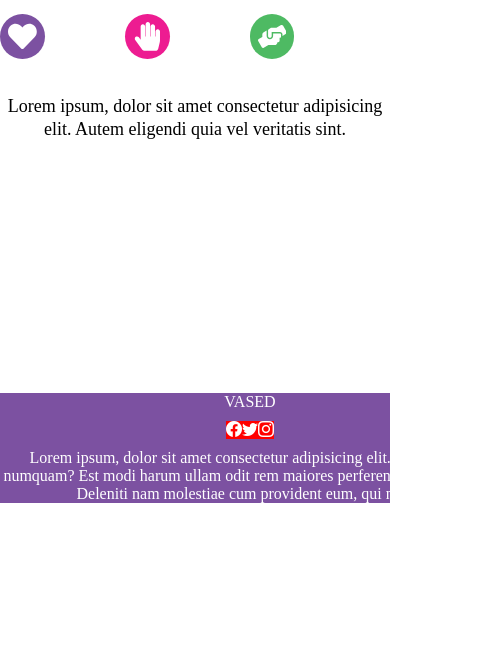
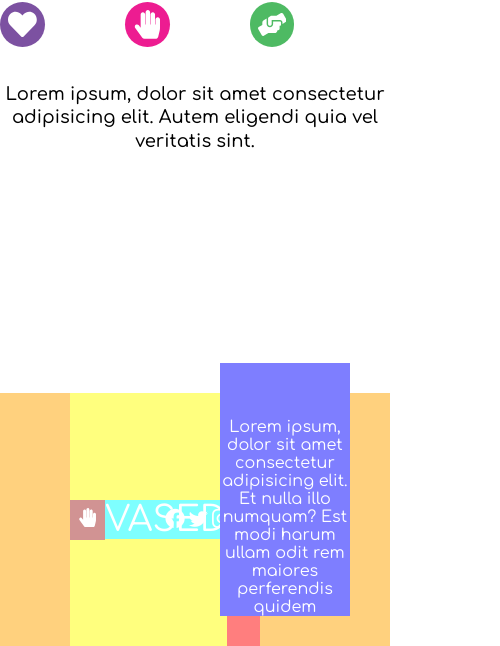
Before and after one commit to Jhuset2003/VasedWeb, a React (Vite) app: page / in a window 390 px wide. Shown: the part 451-1097 px from the top of the page, 500 px wide, since content can reach past the window. Before the commit the page ends 954 px from the top, so only its background shows below. Built offline with nearby package versions, Linux system fonts and the light colour scheme.

Commit message:
footersection

```diff
--- a/src/components/Sections/Footer.css
+++ b/src/components/Sections/Footer.css
@@ -1,3 +1,5 @@
+@import url('https://fonts.googleapis.com/css2?family=Comfortaa:wght@300;400;500;600;700&display=swap');
+/*desktop*/
 .footer{
     background-color: var(--purple);;
     color: white;
@@ -5,24 +7,140 @@
     display: grid;
     justify-items: center;
     align-content: center;
-    gap: 10px;
     font-family: var(--fuente2);
+    background-color: var( --purple);
+    height: 15vh !important;
+    opacity: 0.5;
+    display: flex;
 
 }
+.logo_text{
+   display: flex;
+   flex-direction:row-reverse;
+   align-items: center;
+   justify-content: center;
+   background-color: yellow;
+   padding: 0 0 0 0; /*arriba(top), derecha(right), abajo(bottom), izquierda(left)*/
+   position: relative;
+   left: 70px;
+}
+
+.icons_objects{
+    font-size: 1.2rem;
+    color: white;
+    padding: 0.5rem;
+    background-color: brown;
+}
+
+
 .paragraph_container{
-    width: 500px;
+
     display: flex;
     align-items: flex-end;
+    background-color: blue;
+    position: relative;
+    right: 40px;
+    bottom: 30px;
+    font-family: 'Comfortaa', cursive;
+}
+.text_footer{
+    font-size: 16px;
+    justify-content: left;
+    color: white;
+}
+.footer__p{
+    background-color: aqua;
+    font-size: 35px;
+    display: flex;
+    align-items: center;
+    justify-content: center;
+    font-family: 'Comfortaa', cursive;
+}
+.footer_social_networks{
+   background-color: red;
+   display: flex;
+   align-items: center;
+   justify-content: center;
+   width: 920px;
 }
 
-.footer_social_networks{
-    background-color: red;
-    align-items: flex-start
+.social{
+    margin:0 2%;
+    border-radius: 50%;
+    font-size: larger;
+    position: relative;
+    right: 10px;
 }
 /*media query*/
-@media (min-width: 768px) {
+              /*0-480*/
+
+@media (max-width: 480px) {/*aplica 0-480*/
     .footer{
-        display:flex;
+         background-color: black;
+         height: 30vh !important;
+       }
 
+       .footer__p{
+        background-color: aqua;
+        display: flex;
+        align-items: center;
+        justify-content: center;
+        font-family: 'Comfortaa', cursive;
+        flex-direction: column;
+
+       }
+
+       .footer_social_networks{
+        background-color: red;
+        display: flex;
+        align-items: center;
+        justify-content: center;
+        width: 920px;
+     }
+     .paragraph_container{
+
+        display: flex;
+        align-items: flex-end;
+        background-color: blue;
+        position: relative;
+        right: 40px;
+        bottom: 30px;
+        font-family: 'Comfortaa', cursive;
+    }
+   }
+
+
+              /*0-768*/
+
+   @media (max-width: 768px) {/*aplica 0-768*/
+    .footer{
+        background-color: orange;
+        height: 30vh !important;
+    }
+    .footer__p{
+        background-color: aqua;
+        display: flex;
+        align-items: center;
+        justify-content: center;
+        font-family: 'Comfortaa', cursive;
+        flex-direction: column;
+       }
+
+       .footer_social_networks{
+        background-color: red;
+        display: flex;
+        align-items: center;
+        justify-content: center;
+        width: 920px;
+     }
+     .paragraph_container{
+
+        display: flex;
+        align-items: flex-end;
+        background-color: blue;
+        position: relative;
+        right: 40px;
+        bottom: 30px;
+        font-family: 'Comfortaa', cursive;
     }
 }
--- a/src/components/Sections/Footer.jsx
+++ b/src/components/Sections/Footer.jsx
@@ -1,17 +1,28 @@
 import React from "react";
 import "./Footer.css";
+import { FaHandPaper } from "react-icons/fa";
+
 const Footer = () => {
   return (
     <footer class="footer container">
-      <p class="footer__p">VASED</p>
+      <div className="logo_text">
+        <p class="footer__p">VASED</p>
+        <div className="icons_objects ">
+          <FaHandPaper />
+        </div>
+      </div>
       <div class="footer_social_networks">
-        <i class="bi bi-facebook"></i>
-        <i class="bi bi-twitter"></i>
-        <i class="bi bi-instagram"></i>
+        <i class="bi bi-facebook social"></i>
+        <i class="bi bi-twitter social"></i>
+        <i class="bi bi-instagram social"></i>
       </div>
       <div class="paragraph_container">
-        <p>Lorem ipsum, dolor sit amet consectetur adipisicing elit. Et nulla illo numquam? Est modi harum ullam odit rem maiores perferendis quidem non? Deleniti nam molestiae cum provident eum, qui natus.</p>
-        </div>
+        <p class="text_footer">
+          Lorem ipsum, dolor sit amet consectetur adipisicing elit. Et nulla
+          illo numquam? Est modi harum ullam odit rem maiores perferendis quidem
+
+        </p>
+      </div>
     </footer>
   );
 };
--- a/src/components/Sections/Hero.css
+++ b/src/components/Sections/Hero.css
@@ -1,4 +1,5 @@
 @import url('https://fonts.googleapis.com/css2?family=Comfortaa:wght@300;400;500;600;700&display=swap');
+/*desktop*/
 .content_hero{
     display: grid;
     justify-items: center;
@@ -93,6 +94,7 @@ video{
     line-height: 1.3;
     max-width: 450px;/*para que los parrafos no tengan mas de 6 o 7 palabras para que no se vuelva ilegible*/
     margin: 20px auto;/*es lo mismo que margin left y margin rigth auto*/
+    font-family: 'Comfortaa', cursive;
 }
 
 /*media query*/
@@ -109,7 +111,7 @@ video{
  }
 }
 
-@media only screen and (min-width:950px){/*0-950 no aplica , de 950-2000 aplica, minimo ancho desde donde aplica, minimo debe tener 950px para aplicar*//*borro lo que no tenga que sobreescribir, como las fuentes, el tamaño,*/
+@media only screen and (min-width:950px){/* 950-2000 aplica,copio y pego borro lo que no tenga que sobreescribir, como las fuentes, el tamaño,*/
 .text_info_hero{
      margin-bottom: 0px;
 }
```
